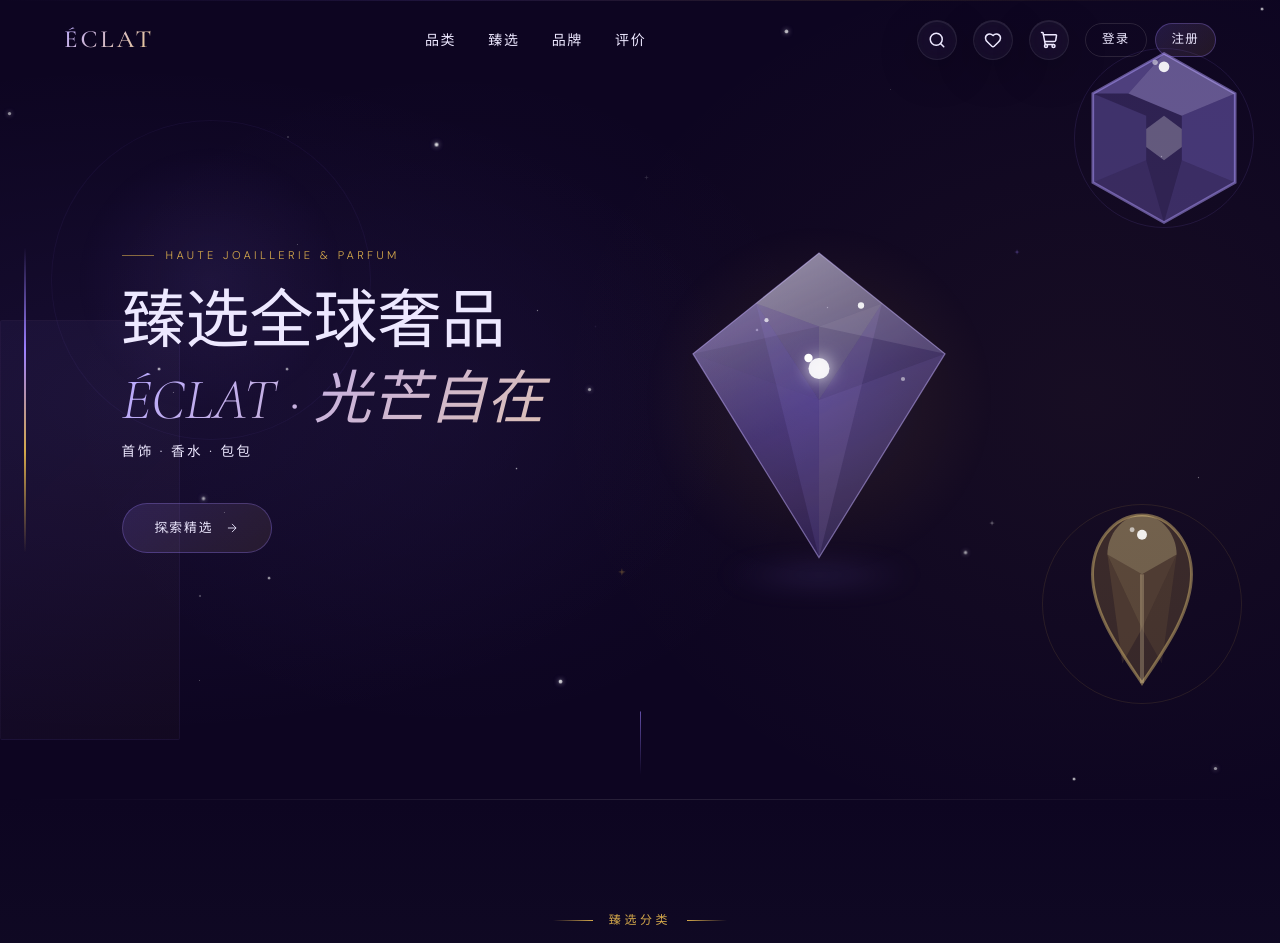
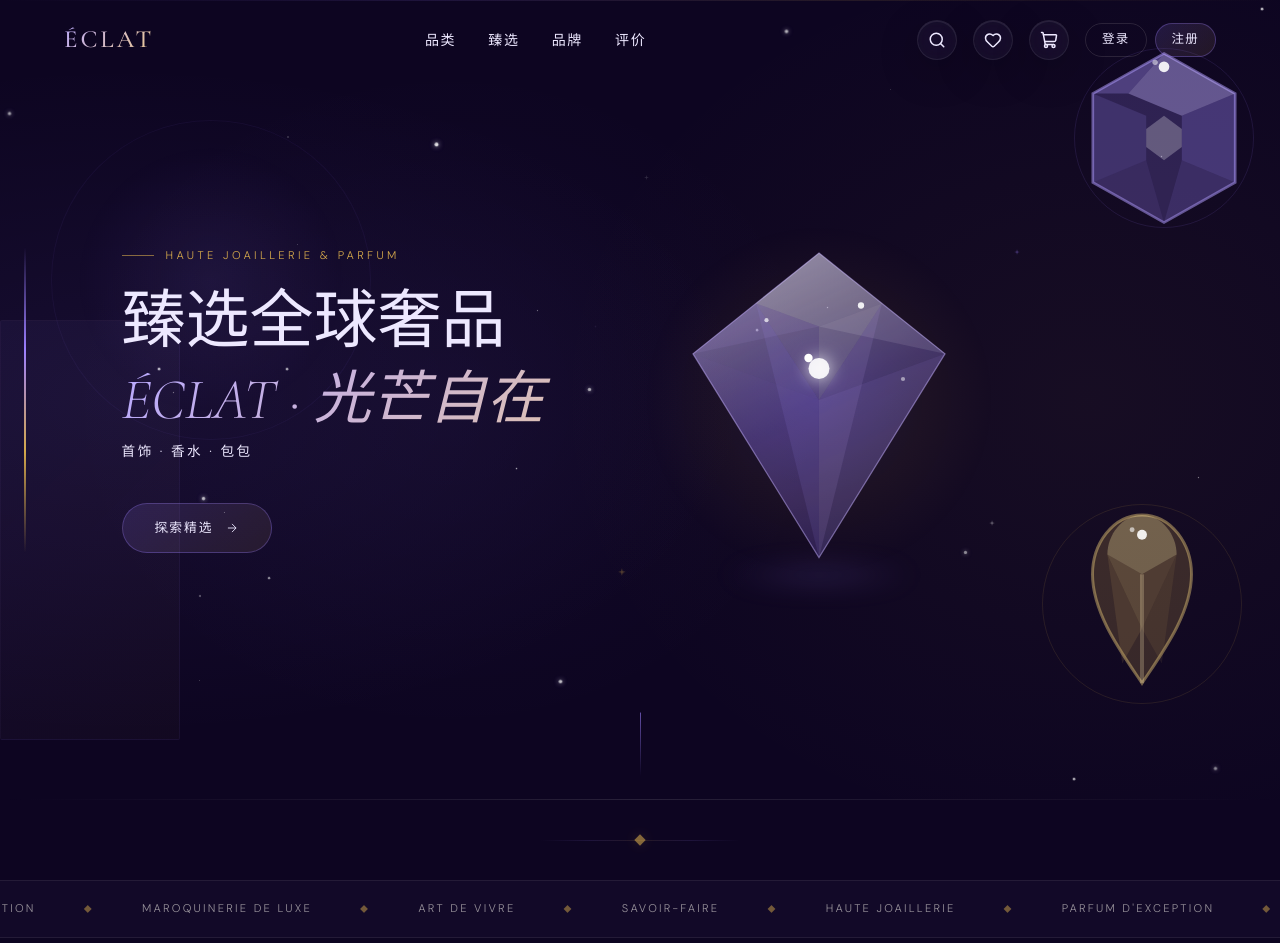
Before and after one commit to xxx-web/eclat-luxury, a React (Vite) app: page / in a window 1280 px wide. Shown: the top 943 px of the page. Built offline with nearby package versions, Linux system fonts and the light colour scheme.

Commit message:
feat: 添加 v29 风格元素 - Marquee 滚动条 + SectionDivider 菱形分隔线

```diff
--- a/src/App.tsx
+++ b/src/App.tsx
@@ -3,6 +3,8 @@ import { AppProvider, useApp } from './context/AppContext';
 import { ErrorBoundary } from './components/ErrorBoundary';
 import { NavBar } from './components/NavBar';
 import { HeroSection } from './components/HeroSection';
+import { SectionDivider } from './components/SectionDivider';
+import { Marquee } from './components/Marquee';
 import { CategorySection } from './components/CategorySection';
 import { FeaturedProducts } from './components/FeaturedProducts';
 import { BrandStorySection } from './components/BrandStorySection';
@@ -21,6 +23,9 @@ function AppInner() {
 
       <main>
         <HeroSection />
+        <SectionDivider />
+        <Marquee />
+        <SectionDivider />
         <CategorySection />
         <FeaturedProducts />
         <BrandStorySection />
--- /dev/null
+++ b/src/components/Marquee.tsx
@@ -0,0 +1,57 @@
+import { motion } from 'framer-motion';
+
+const marqueeItems = [
+  'Haute Joaillerie',
+  "Parfum d'Exception",
+  'Maroquinerie de Luxe',
+  'Art de Vivre',
+  'Savoir-Faire',
+];
+
+export function Marquee() {
+  // Duplicate items to create seamless infinite scroll
+  const items = [...marqueeItems, ...marqueeItems, ...marqueeItems];
+
+  return (
+    <div
+      className="overflow-hidden border-y"
+      style={{
+        padding: '1.2rem 0',
+        background: 'rgba(155,127,255,0.03)',
+        borderColor: 'rgba(240,236,230,0.08)',
+      }}
+    >
+      <motion.div
+        className="flex"
+        style={{
+          gap: '3rem',
+          whiteSpace: 'nowrap',
+          width: 'max-content',
+        }}
+        animate={{ x: ['0%', '-33.333%'] }}
+        transition={{
+          duration: 22,
+          ease: 'linear',
+          repeat: Infinity,
+        }}
+      >
+        {items.map((item, i) => (
+          <div
+            key={i}
+            className="flex items-center"
+            style={{
+              gap: '3rem',
+              fontSize: '0.7rem',
+              letterSpacing: '0.2em',
+              textTransform: 'uppercase',
+              color: 'rgba(240,236,230,0.6)',
+            }}
+          >
+            <span>{item}</span>
+            <span style={{ color: '#D4A84B', opacity: 0.5, fontSize: '0.5rem' }}>◆</span>
+          </div>
+        ))}
+      </motion.div>
+    </div>
+  );
+}
--- /dev/null
+++ b/src/components/SectionDivider.tsx
@@ -0,0 +1,33 @@
+interface DividerProps {
+  className?: string;
+}
+
+export function SectionDivider({ className = '' }: DividerProps) {
+  return (
+    <div
+      className={`relative flex items-center justify-center overflow-hidden ${className}`}
+      style={{ height: '80px' }}
+    >
+      <div
+        className="absolute"
+        style={{
+          width: '200px',
+          height: '1px',
+          background:
+            'linear-gradient(90deg, transparent, rgba(155,127,255,0.12), rgba(212,168,75,0.12), rgba(155,127,255,0.12), transparent)',
+        }}
+      />
+      <div
+        style={{
+          width: '8px',
+          height: '8px',
+          background: '#D4A84B',
+          transform: 'rotate(45deg)',
+          opacity: 0.6,
+          zIndex: 1,
+          boxShadow: '0 0 12px rgba(212,168,75,0.3)',
+        }}
+      />
+    </div>
+  );
+}
```
